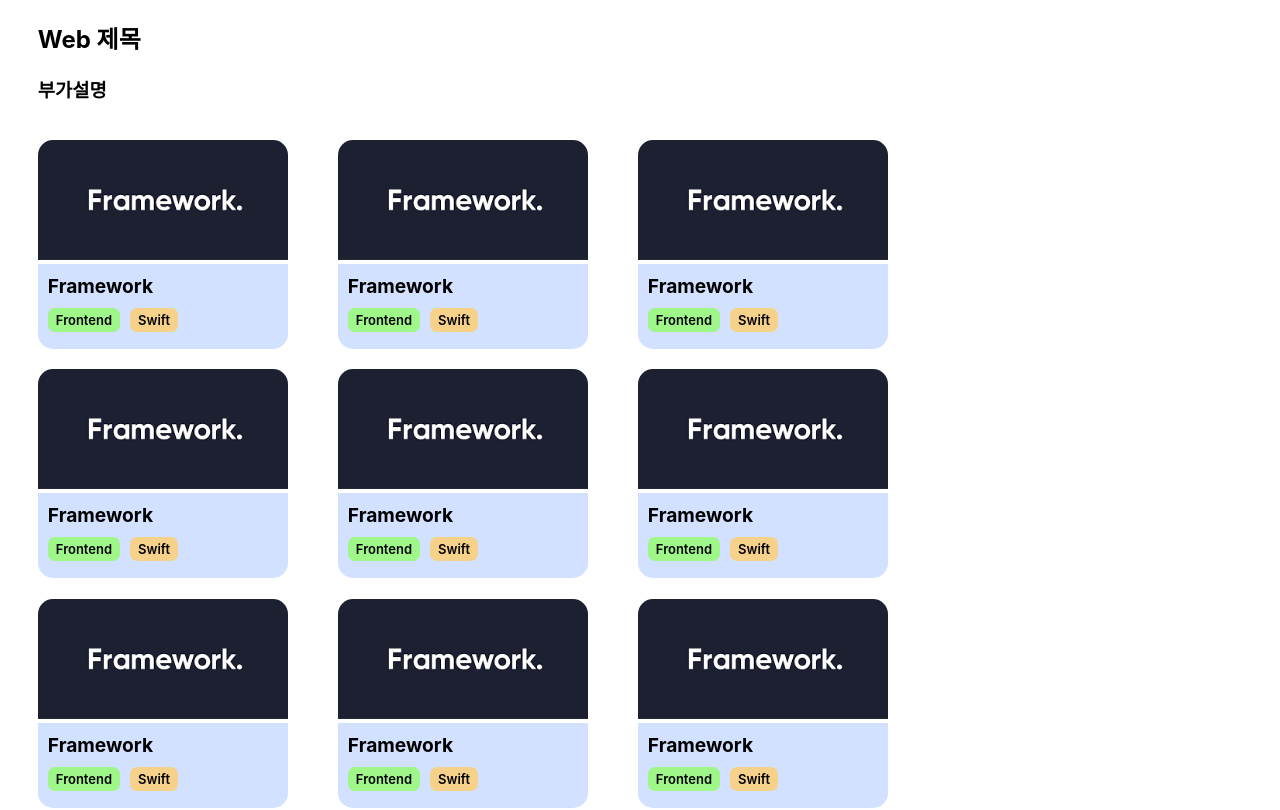
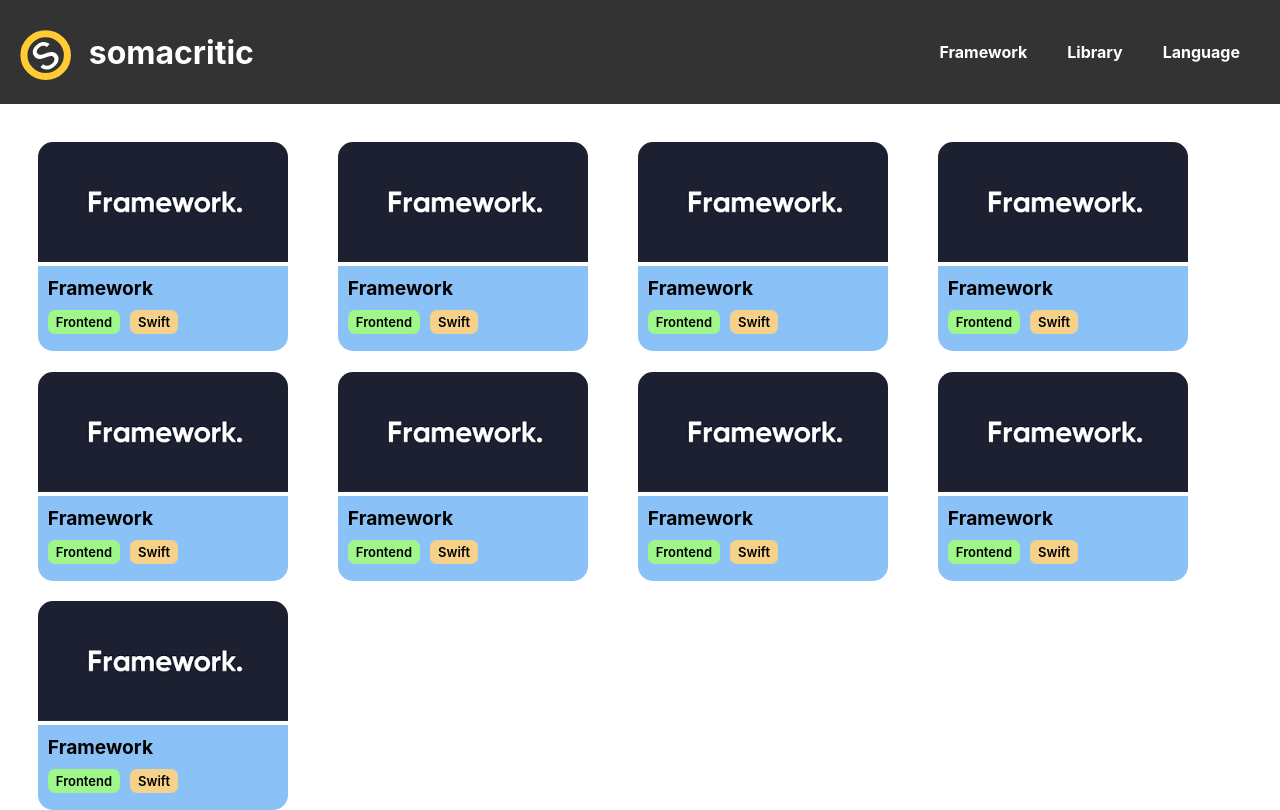
Before and after one commit to nookcoder/sw-mini-project, a React (Create React App) app: page / in a window 1280 px wide. Built offline with nearby package versions, Linux system fonts and the light colour scheme.

Commit message:
헤더추가

```diff
--- a/src/pages/App.js
+++ b/src/pages/App.js
@@ -2,6 +2,7 @@ import '../styles/App.css';
 import { useNavigate } from 'react-router';
 import { writeUserData } from '../modules/firebase/writer';
 import imgLogo from '../images/sample.png'
+import WebLogo from '../images/WebLogo.svg'
 
 function Card() {
   const navigator = useNavigate();
@@ -29,6 +30,24 @@ function Card() {
   );
 }
 
+function Header() {
+  return (
+    <header className='Header'>
+      <div className='Header-Desc'>
+        <a href='/'><img src={WebLogo} alt='logo' className='Header-Logo' /></a>
+        <h1 className='Header-Title'><a href='/'>somacritic</a></h1>
+      </div>
+      <nav className='Header-Items'>
+        <ul>
+          <li><a href="https://ko.wikipedia.org/wiki/%ED%94%84%EB%A0%88%EC%9E%84%EC%9B%8C%ED%81%AC">Framework</a></li>
+          <li><a href="https://ko.wikipedia.org/wiki/%EB%9D%BC%EC%9D%B4%EB%B8%8C%EB%9F%AC%EB%A6%AC_(%EC%BB%B4%ED%93%A8%ED%8C%85)">Library</a></li>
+          <li><a href="https://ko.wikipedia.org/wiki/%ED%94%84%EB%A1%9C%EA%B7%B8%EB%9E%98%EB%B0%8D_%EC%96%B8%EC%96%B4">Language</a></li>
+        </ul>
+      </nav>
+    </header>
+  );
+}
+
 function generateCard() {
   let arr = []
 
@@ -42,25 +61,12 @@ function generateCard() {
 }
 
 function App() {
-  const navigator = useNavigate();
-  const moveToAbout = () => {
-    navigator('/about');
-    writeUserData();
-  };
   return (
     <div className="App">
-      <div className="text">
-        <h2 className="subject">Web 제목</h2>
-        <h3 className="description">부가설명</h3>
-      </div>
-      {/* <div>메인 화면 여기서 짜시면 됩니다.</div>
-      <button onClick={moveToAbout}>페이지이동예시</button> */}
+      {Header()}
       <div className="grid">
         {generateCard()}
       </div>
-
-
-
     </div>
   );
 }
--- a/src/styles/App.css
+++ b/src/styles/App.css
@@ -51,7 +51,7 @@
   border-radius: 15px 15px 0px 0px;
 }
 .Cell-Description {
-  background-color: #D2E1FF;
+  background-color: #8AC2F7;
   width: 240px;
   height: 85px;
   padding-left: 10px;
@@ -76,11 +76,31 @@
 #swift-tag {
   background-color: #F6D189;
 }
+
+@media screen and (min-width: 600px) {
+  .grid {
+    grid-template-columns: 300px 300px;
+  }
+}
+@media screen and (min-width: 900px) {
+  .grid {
+    grid-template-columns: 300px 300px 300px;
+  }
+}
+@media screen and (min-width: 1200px) {
+  .grid {
+    grid-template-columns: 300px 300px 300px 300px;
+  }
+}
+@media screen and (min-width: 1500px) {
+  .grid {
+    grid-template-columns: 300px 300px 300px 300px 300px;
+  }
+}
 .grid {
   margin-left: 1cm;
   margin-top: 1cm;
   display: grid;
-  grid-template-columns: 300px 300px 300px;
   grid-row-gap: 1cm;
 }
 
@@ -92,3 +112,67 @@
 .text {
   margin-left: 1cm;
 }
+
+
+
+
+.Header {
+  display: flex;
+  justify-content: space-between;
+  align-items: center;
+}
+
+.Header-Desc {
+  display: flex;
+  align-items: center;
+}
+.Header-Logo {
+  height: 50px;
+  margin-right: 10px;
+  margin-top: 10px;
+}
+.Header-Title {
+  display: inline;
+  color: white;
+  margin: 0.5rem;
+  padding: 0;
+}
+.Header-Title a {
+  text-decoration: none;
+  color: white;
+}
+
+.Header-Items {
+  display: inline-block;
+  vertical-align: middle;
+}
+
+.Header-Items ul {
+  list-style: none;
+  margin: 0;
+  padding: 0;
+  display: flex;
+}
+
+.Header-Items li.icon {
+  flex-basis: 25%;
+}
+
+.Header {
+  background: #333333;
+  padding: 20px;
+}
+
+.Header-Items li a {
+  display: block;
+  text-align: center;
+  margin: .25rem;
+  padding: .5rem 1rem;
+  text-decoration: none;
+  font-weight: bold;
+  color: white;
+}
+
+.Header-Items li a:hover {
+  color: #8AC2F7;
+}
```
